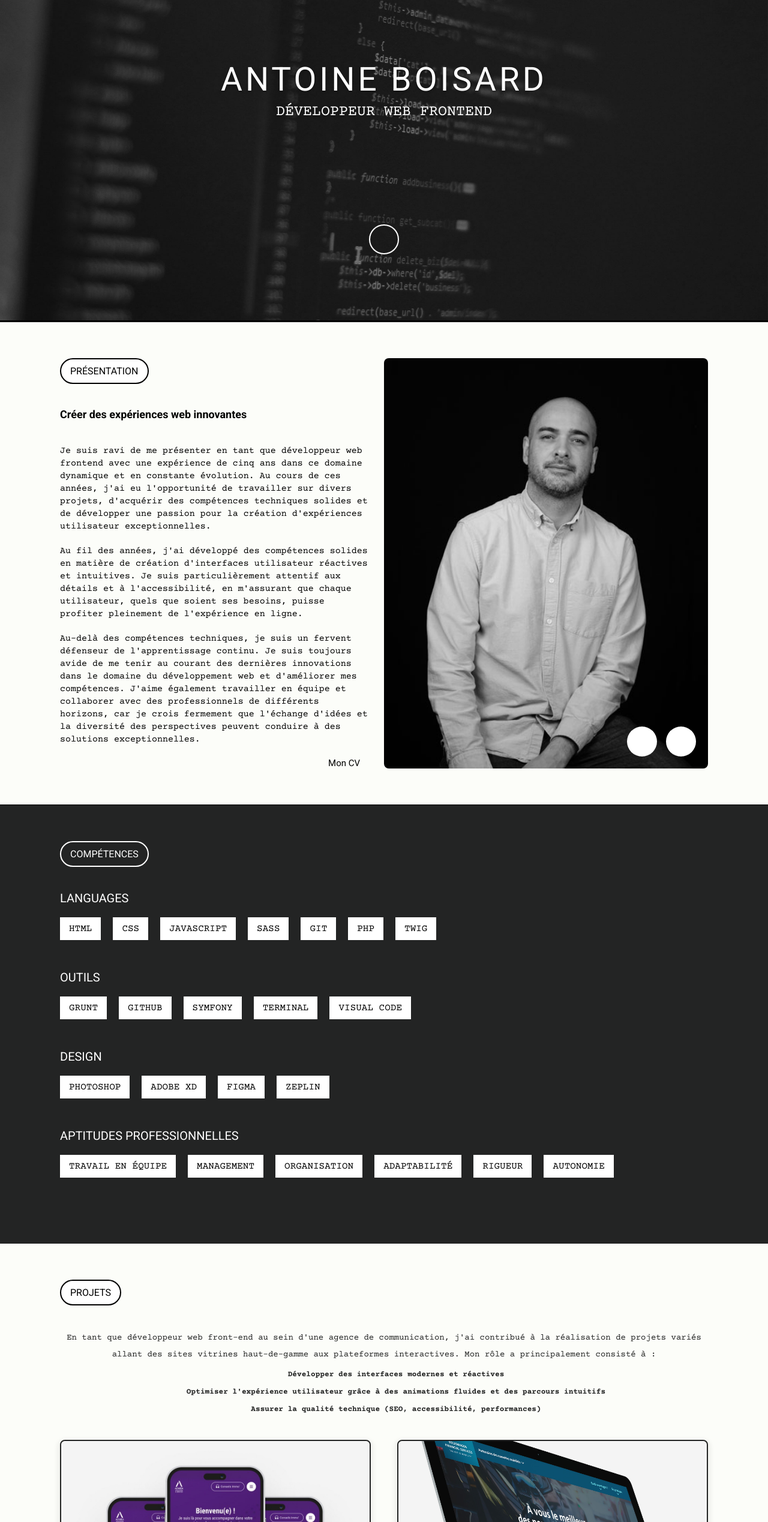
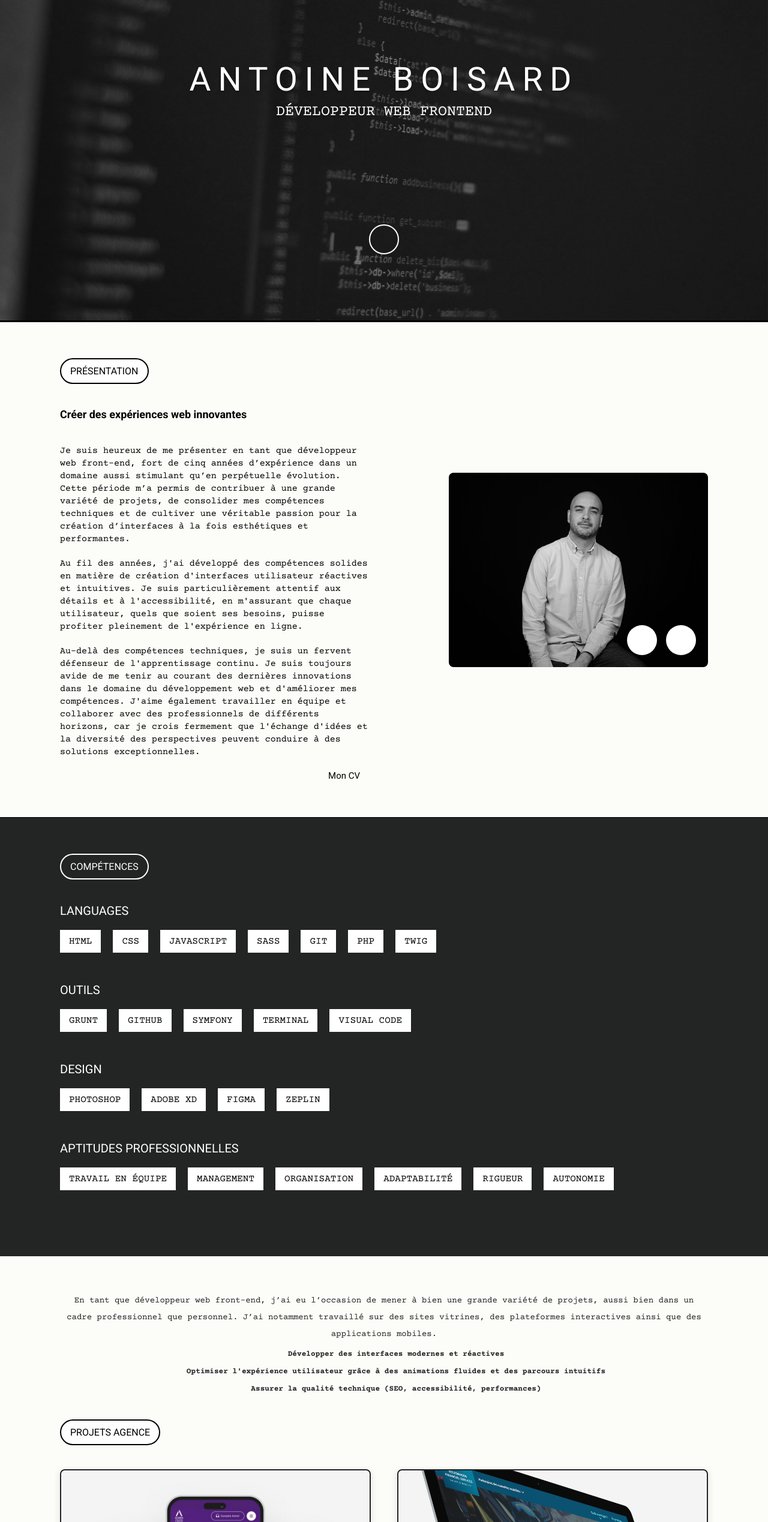
Before and after one commit to tituan/frontend-portfolio-boisard-2025, a Next.js app: page / in a window 1280 px wide. Shown: the part 263-2800 px from the top of the page at 60% size. Built offline with nearby package versions, Linux system fonts and the light colour scheme.

Commit message:
add personnal projects

```diff
--- a/components/Presentation.js
+++ b/components/Presentation.js
@@ -9,7 +9,7 @@ export default function Presentation() {
                 <div className="presentation__wrapper">
                     <p className="patchTxt">présentation</p>
                     <h3 className="presentation__content__title">Créer des expériences web innovantes</h3>
-                    <p className="presentation__content__text">Je suis ravi de me présenter en tant que développeur web frontend avec une expérience de cinq ans dans ce domaine dynamique et en constante évolution. Au cours de ces années, j'ai eu l'opportunité de travailler sur divers projets, d'acquérir des compétences techniques solides et de développer une passion pour la création d'expériences utilisateur exceptionnelles.</p>
+                    <p className="presentation__content__text">Je suis heureux de me présenter en tant que développeur web front-end, fort de cinq années d’expérience dans un domaine aussi stimulant qu’en perpétuelle évolution. Cette période m’a permis de contribuer à une grande variété de projets, de consolider mes compétences techniques et de cultiver une véritable passion pour la création d’interfaces à la fois esthétiques et performantes.</p>
                     <p className="presentation__content__text">Au fil des années, j'ai développé des compétences solides en matière de création d'interfaces utilisateur réactives et intuitives. Je suis particulièrement attentif aux détails et à l'accessibilité, en m'assurant que chaque utilisateur, quels que soient ses besoins, puisse profiter pleinement de l'expérience en ligne. </p>
                     <p className="presentation__content__text">Au-delà des compétences techniques, je suis un fervent défenseur de l'apprentissage continu. Je suis toujours avide de me tenir au courant des dernières innovations dans le domaine du développement web et d'améliorer mes compétences. J'aime également travailler en équipe et collaborer avec des professionnels de différents horizons, car je crois fermement que l'échange d'idées et la diversité des perspectives peuvent conduire à des solutions exceptionnelles.</p>
                 </div>
--- a/components/Project.js
+++ b/components/Project.js
@@ -26,14 +26,6 @@ const projects = [
     description:
       "Espace professionnel offrant une visibilité complète sur le catalogue de biens et les disponibilités de lots pour les partenaires.",
   },
-//   {
-//     title: "Altarea Patrimoine",
-//     img: "/img/altarea-patrimoine.png",
-//     alt: "Altarea Patrimoine",
-//     link: "https://www.altarea-patrimoine.com/",
-//     description:
-//       "Développement de la solution dédiée à la gestion de patrimoine immobilier pour les clients particuliers du groupe Altarea.",
-//   },
   {
     title: "Edouard Denis",
     img: "/img/edouard-denis.png",
@@ -44,21 +36,41 @@ const projects = [
   },
 ];
 
+const projectsPerso = [
+  {
+    title: "Bureau d'études Capsol",
+    img: "/img/capsol-portfolio.png",
+    alt: "Capsol",
+    link: "https://be-capsol.com/",
+    description:
+      "Conception complète du projet Capsol, de la création de l’identité visuelle au développement du site web responsive.",
+  },
+  {
+    title: "Kiddiz",
+    img: "/img/kiddiz-portfolio.png",
+    alt: "Kiddiz APP",
+    link: "#",
+    description:
+      "Kiddiz est une application dédiée à la revente de jouets et équipements pour enfants de 0 à 14 ans, entre particuliers.",
+  },
+];
+
+
 export default function Project() {
   return (
     <div id="project" className="project">
       <div className="project__container">
-        <p className="patchTxt">Projets</p>
+
 
         <p className="project__description">
-        En tant que développeur web front-end au sein d'une agence de communication, j'ai contribué à la réalisation de projets variés allant des sites vitrines haut-de-gamme aux plateformes interactives. Mon rôle a principalement consisté à :
+    En tant que développeur web front-end, j’ai eu l’occasion de mener à bien une grande variété de projets, aussi bien dans un cadre professionnel que personnel. J’ai notamment travaillé sur des sites vitrines, des plateformes interactives ainsi que des applications mobiles.
         </p>
         <ul className="project__list">
             <li>Développer des interfaces modernes et réactives</li>
             <li>Optimiser l'expérience utilisateur grâce à des animations fluides et des parcours intuitifs</li>
             <li>Assurer la qualité technique (SEO, accessibilité, performances)</li>
         </ul>
-
+        <p className="patchTxt">Projets Agence</p>
         <div className="project__wrapper">
           {projects.map((proj, i) => (
             <div className="item" key={proj.title}>
@@ -95,6 +107,48 @@ export default function Project() {
               </div>
             </div>
           ))}
+
+
+        </div>
+        <p className="patchTxt">Projets personnels</p>
+        <div className="project__wrapper">
+          {projectsPerso.map((proj, i) => (
+            <div className="item" key={proj.title}>
+              <div className="item__top">
+                <Image
+                  src={proj.img}
+                  alt={proj.alt}
+                  width={500}
+                  height={500}
+                  className="item__top__pic__img"
+                />
+                {proj.isModal && (
+                  <div className="item__top__action">
+                    <div
+                      className="item__top__action__btn js-video-play js-modal-open"
+                      data-modal={`video-${i}`}
+                    >
+                      {/* icon */}
+                    </div>
+                  </div>
+                )}
+              </div>
+              <div className="item__content">
+                <p className="item__content__title">{proj.title}</p>
+                <p className="item__content__description">{proj.description}</p>
+                <a
+                  href={proj.link}
+                  rel="noopener noreferrer"
+                  target="_blank"
+                  className="item__content__link"
+                >
+                  Accéder au site
+                </a>
+              </div>
+            </div>
+          ))}
+
+
         </div>
       </div>
     </div>
--- a/styles/components/_hero.scss
+++ b/styles/components/_hero.scss
@@ -118,7 +118,8 @@
     z-index: 1;
     font-size: 1.875rem;
     text-transform: uppercase;
-    font-weight: 500;
+    font-weight: 300;
+    letter-spacing: 8px;
     text-align: center;
     font-family: "Roboto", sans-serif;
     color: #fff;
@@ -127,7 +128,7 @@
 
     @media only screen and (min-width: 850px) {
       font-size: 3.4375rem;
-      letter-spacing: 5px;
+      letter-spacing: 12px;
     }
   }
 
--- a/styles/components/_presentation.scss
+++ b/styles/components/_presentation.scss
@@ -12,6 +12,8 @@
     margin-right: auto;
     @media only screen and (min-width: 1025px) {
       display: flex;
+      justify-content: space-between;
+      align-items: center;
     }
   }
   &__content {
@@ -58,7 +60,7 @@
     width: 100%;
     position: relative;
     @media only screen and (min-width: 1025px) {
-      width: 50%;
+      width: 40%;
       border-radius: 8px;
     }
     &__links {
@@ -106,19 +108,16 @@
     }
     &__pic {
       width: 100%;
-      aspect-ratio: 28/18;
+    //   aspect-ratio: 1/1;
       @media only screen and (min-width: 850px) {
         aspect-ratio: unset;
-        height: 100%;
-        max-height: 350px;
       }
       @media only screen and (min-width: 1025px) {
-        max-height: 100%;
+        max-height: auto;
       }
       &__img {
         object-fit: cover;
         width: 100%;
-        height: 100%;
         border-radius: 8px;
       }
     }
--- a/styles/components/_project.scss
+++ b/styles/components/_project.scss
@@ -67,6 +67,7 @@
   border-radius: 8px;
   box-shadow: 0px 4px 7px 5px rgba(0,0,0,.05);
   margin-bottom: 25px;
+    height: 100%;
   @media only screen and (min-width: 850px) {
     width: 48%;
     margin-bottom: 50px;
```
Also changed, not shown: public/img/capsol-portfolio.png (added), public/img/kiddiz-portfolio.png (added).
